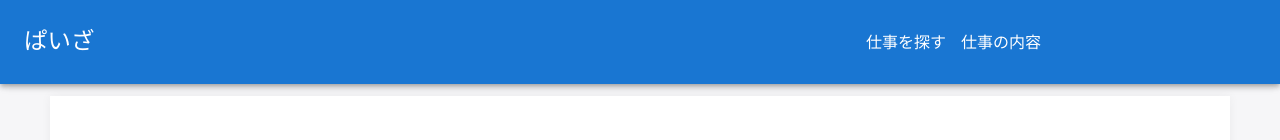
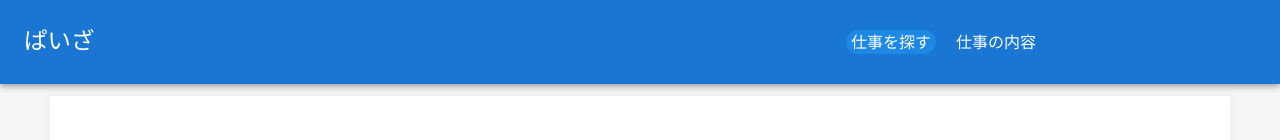
Before and after one commit to aorin0523/team2, a React (Vite) app in the folder src/frontend/: page /user/details in a window 1280 px wide. In both pictures the pointer is over the item "仕事を探す". Shown: the top 140 px of the page. Built offline with nearby package versions, Linux system fonts and the light colour scheme; some icons are missing.

Commit message:
update: リンクのホバー機能追加

```diff
--- a/src/frontend/src/css/UserCaseDetails.css
+++ b/src/frontend/src/css/UserCaseDetails.css
@@ -7,6 +7,15 @@
 .header-left{
     display: flex;
     justify-content: flex-start;
+}
+
+.header-right ul li a{
+    padding: 5px;
+}
+.header-right ul li:hover{
+    background-color: #1e88e5;
+    border-radius: 50px;
+    transition: background-color 0.3s ease; /* 0.3秒かけて背景色が変化する */
 }
 
 ul{
```
